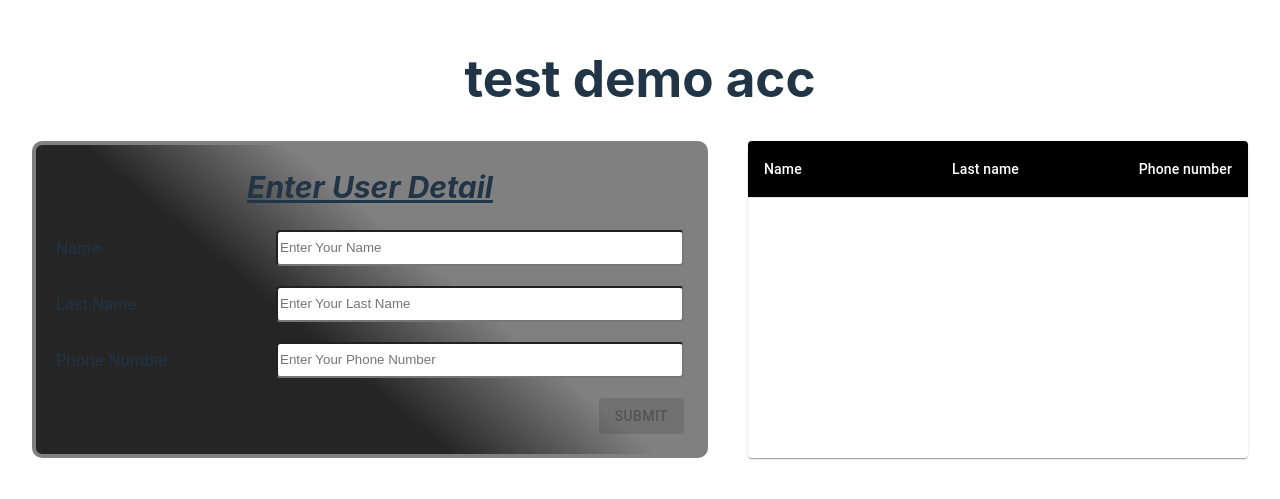
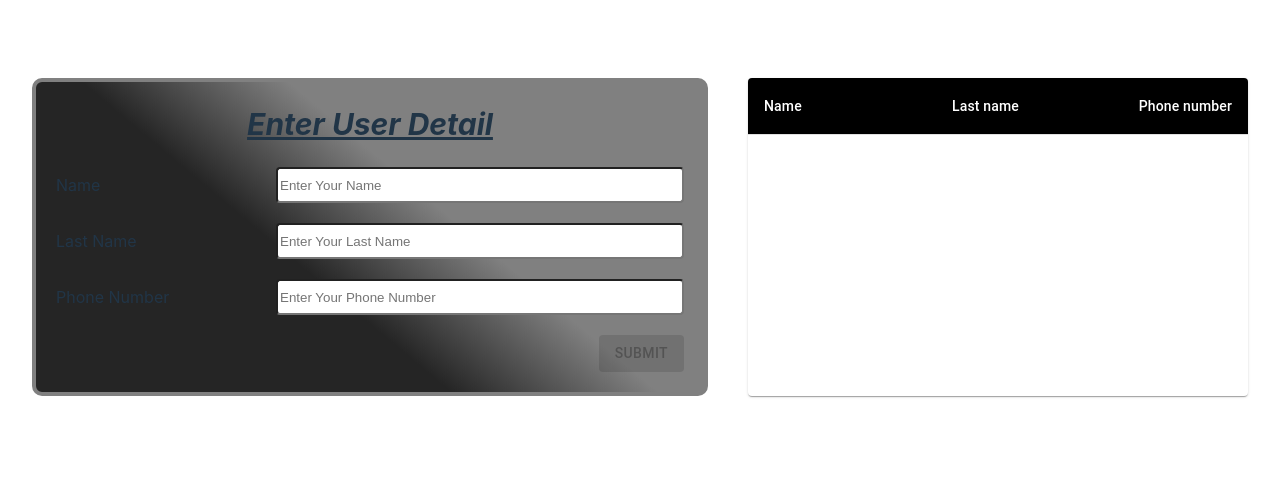
Before and after one commit to vishnu-organization/shope-ease, a React (Vite) app: page / in a window 1280 px wide. Shown: the part 163-662 px from the top of the page. Built offline with nearby package versions, Linux system fonts and the light colour scheme.

Commit message:
Update App.tsx

```diff
--- a/src/App.tsx
+++ b/src/App.tsx
@@ -4,7 +4,6 @@ import { RegistrationForm } from "./Screens";
 function App() {
   return (
     <>
-      <h1>test demo acc</h1>
       <RegistrationForm />
       {/* <HomeScreen /> */}
     </>
```
